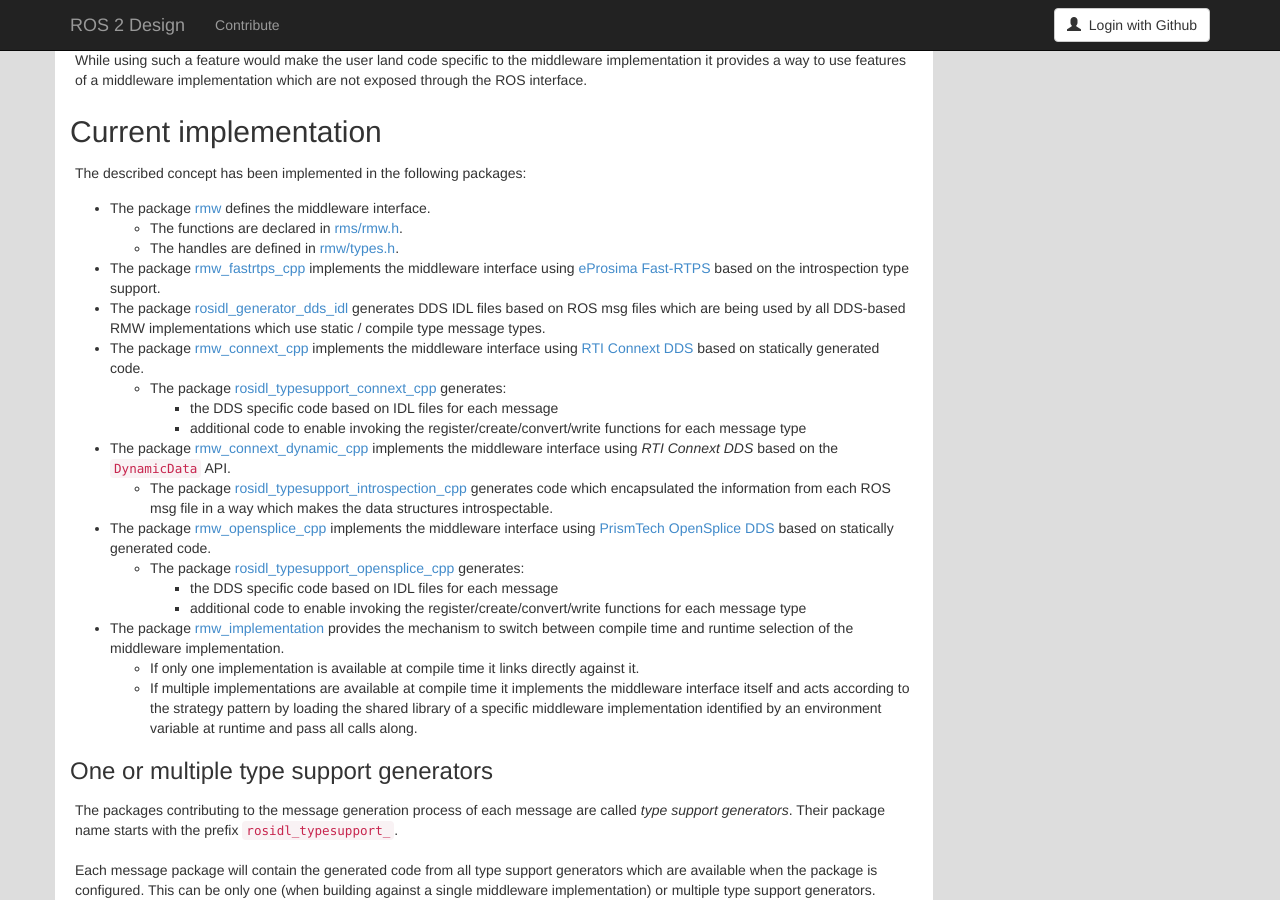
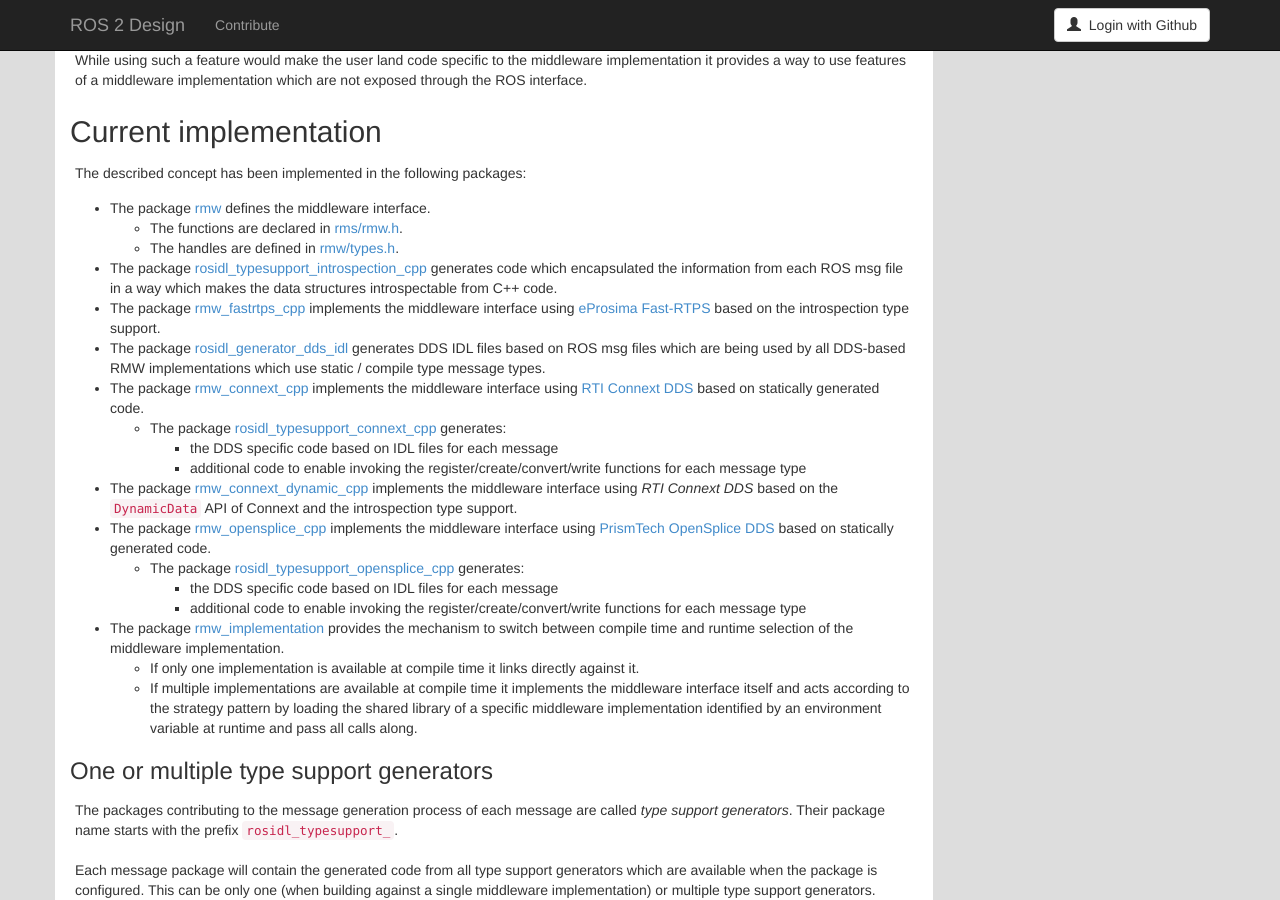
Before and after one commit to ros2/design, a Jekyll site: the page built from articles/060_ros_middleware_interface.md, in a window 1280 px wide and 900 px high, scrolled down 6022 px. Built offline with Jekyll 4.4.1, drawn with Linux system fonts in a browser that asks for light colours; nearby versions of some CDN libraries; some of the changed lines change nothing that is shown.

Commit message:
move introspection up

```diff
--- a/articles/060_ros_middleware_interface.md
+++ b/articles/060_ros_middleware_interface.md
@@ -314,6 +314,8 @@ The described concept has been implemented in the following packages:
   - The functions are declared in [rms/rmw.h](https://github.com/ros2/rmw/blob/master/rmw/include/rmw/rmw.h).
   - The handles are defined in [rmw/types.h](https://github.com/ros2/rmw/blob/master/rmw/include/rmw/types.h).
 
+- The package [rosidl_typesupport_introspection_cpp](https://github.com/ros2/rosidl_dds/tree/master/rosidl_typesupport_introspection_cpp) generates code which encapsulated the information from each ROS msg file in a way which makes the data structures introspectable from C++ code.
+
 - The package [rmw_fastrtps_cpp](https://github.com/ros2/rmw_fastrtps/tree/master/rmw_fastrtps_cpp) implements the middleware interface using [eProsima Fast-RTPS](http://www.eprosima.com/index.php/products-all/eprosima-fast-rtps) based on the introspection type support.
 
 - The package [rosidl_generator_dds_idl](https://github.com/ros2/rosidl_dds/tree/master/rosidl_generator_dds_idl) generates DDS IDL files based on ROS msg files which are being used by all DDS-based RMW implementations which use static / compile type message types.
@@ -325,9 +327,7 @@ The described concept has been implemented in the following packages:
     - the DDS specific code based on IDL files for each message
     - additional code to enable invoking the register/create/convert/write functions for each message type
 
-- The package [rmw_connext_dynamic_cpp](https://github.com/ros2/rmw_connext/tree/master/rmw_connext_dynamic_cpp) implements the middleware interface using *RTI Connext DDS* based on the ``DynamicData`` API.
-
-  - The package [rosidl_typesupport_introspection_cpp](https://github.com/ros2/rosidl_dds/tree/master/rosidl_typesupport_introspection_cpp) generates code which encapsulated the information from each ROS msg file in a way which makes the data structures introspectable.
+- The package [rmw_connext_dynamic_cpp](https://github.com/ros2/rmw_connext/tree/master/rmw_connext_dynamic_cpp) implements the middleware interface using *RTI Connext DDS* based on the ``DynamicData`` API of Connext and the introspection type support.
 
 - The package [rmw_opensplice_cpp](https://github.com/ros2/rmw_opensplice/tree/master/rmw_opensplice_cpp) implements the middleware interface using [PrismTech OpenSplice DDS](http://www.prismtech.com/opensplice) based on statically generated code.
 
```
